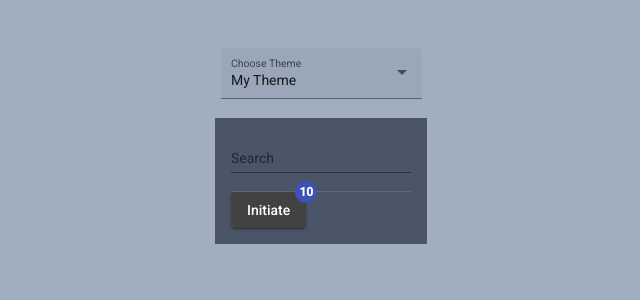
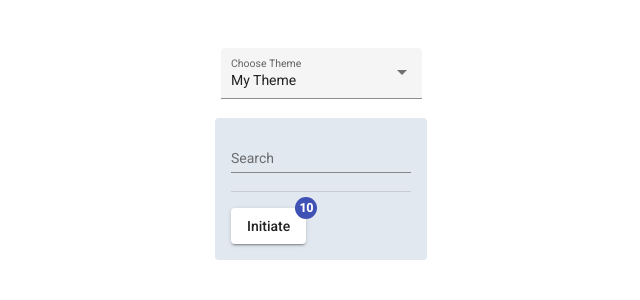
Before and after one commit to pepperwood998/ng-material-tailwind, an Angular app: page / in a window 1280 px wide. Shown: the top 300 px of the page, without its empty margins (319-959 px from the left). Built offline with nearby package versions, Linux system fonts and the light colour scheme.

Commit message:
Use light theme

```diff
--- a/src/app/components/home/home.component.html
+++ b/src/app/components/home/home.component.html
@@ -1,4 +1,4 @@
-<div class="p-4 bg-gray-700">
+<div class="p-4 rounded bg-gray-300">
   <mat-form-field>
     <mat-label>Search</mat-label>
     <input matInput type="text" [(ngModel)]="search">
@@ -7,5 +7,7 @@
     </button>
   </mat-form-field>
   <mat-divider></mat-divider>
-  <button mat-raised-button matBadge="10" color="accent" class="mt-4">Initiate</button>
+  <div class="mt-4">
+    <button mat-raised-button matBadge="10" color="accent">Initiate</button>
+  </div>
 </div>
--- a/src/styles/global.scss
+++ b/src/styles/global.scss
@@ -5,8 +5,6 @@
 html,
 body {
   height: 100%;
-
-  @apply bg-gray-500;
 }
 
 body {
--- a/src/styles/theme.scss
+++ b/src/styles/theme.scss
@@ -17,7 +17,7 @@ $my-theme-warn: mat-palette($mat-red);
 
 // Create the theme object. A theme consists of configurations for individual
 // theming systems such as `color` or `typography`.
-$my-app-theme: mat-dark-theme(
+$my-app-theme: mat-light-theme(
   (
     color: (
       primary: $my-theme-primary,
@@ -31,7 +31,7 @@ $my-second-theme-primary: mat-palette($mat-purple);
 $my-second-theme-accent: mat-palette($mat-pink);
 $my-second-theme-warn: mat-palette($mat-red);
 
-$my-app-second-theme: mat-dark-theme(
+$my-app-second-theme: mat-light-theme(
   (
     color: (
       primary: $my-second-theme-primary,
```
